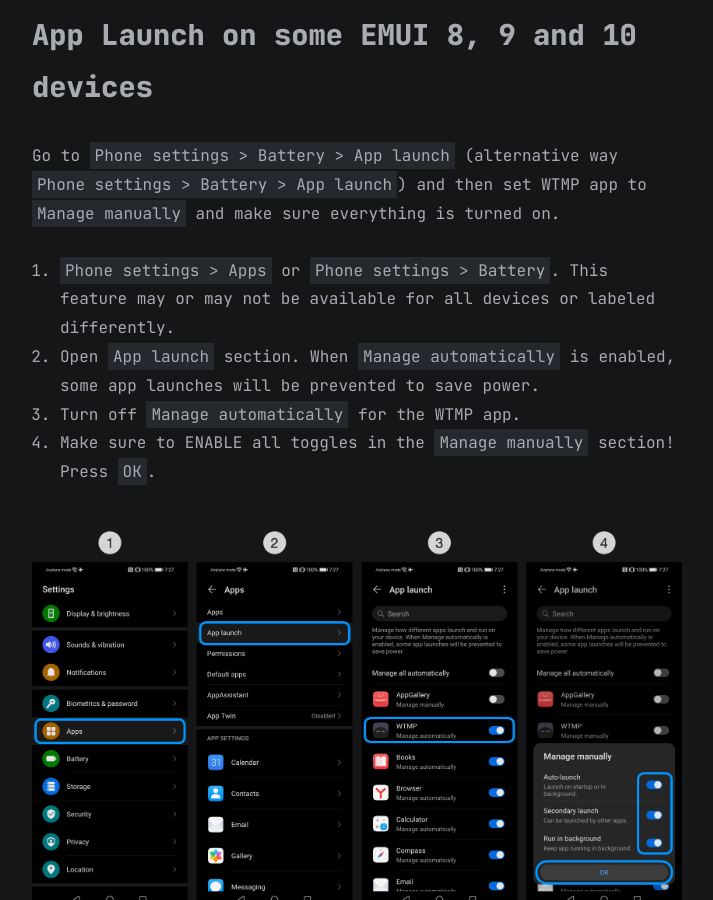
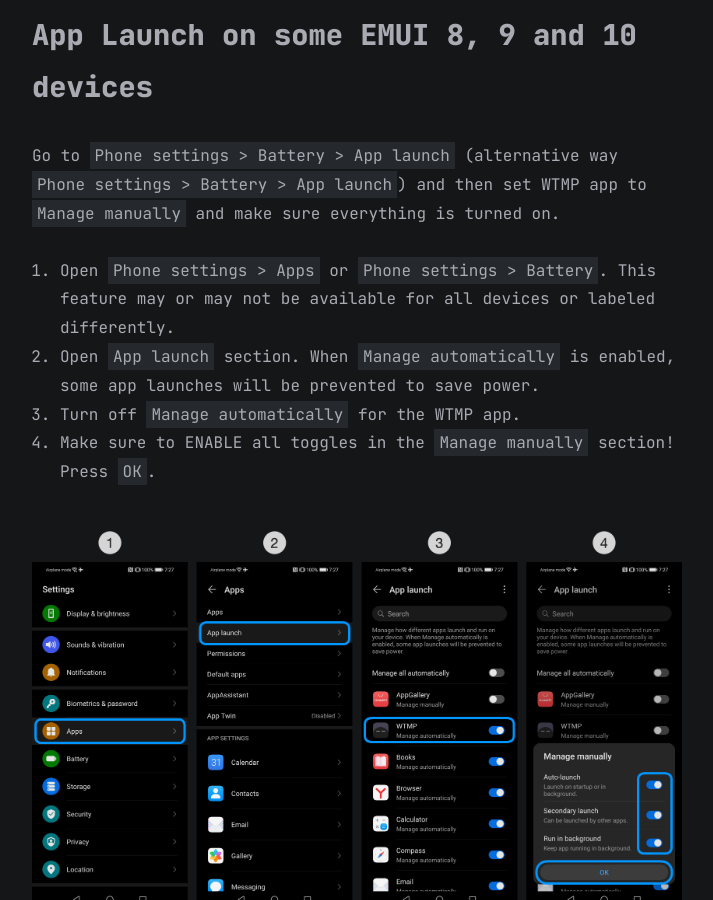
Before and after one commit to mdnghtdv/mdnghtdv.github.io, a Jekyll site: the page built from all_collections/_posts/2022-04-10-wtmp-background-work-huawei.md, in a window 1280 px wide and 900 px high, scrolled down 945 px. Shown: the whole window, without its empty margins (283-996 px from the left). Built offline with Jekyll 4.4.1, drawn with Linux system fonts in a browser that asks for light colours.

Commit message:
Update 2022-04-10-wtmp-background-work-huawei.md

```diff
--- a/all_collections/_posts/2022-04-10-wtmp-background-work-huawei.md
+++ b/all_collections/_posts/2022-04-10-wtmp-background-work-huawei.md
@@ -19,7 +19,7 @@
 
 Go to `Phone settings > Battery > App launch` (alternative way `Phone settings > Battery > App launch`) and then set WTMP app to `Manage manually` and make sure everything is turned on.
 
-1. `Phone settings > Apps` or `Phone settings > Battery`. This feature may or may not be available for all devices or labeled differently.
+1. Open `Phone settings > Apps` or `Phone settings > Battery`. This feature may or may not be available for all devices or labeled differently.
 2. Open `App launch` section. When `Manage automatically` is enabled, some app launches will be prevented to save power.
 3. Turn off `Manage automatically` for the WTMP app.
 4. Make sure to ENABLE all toggles in the `Manage manually` section! Press `OK`.
```
